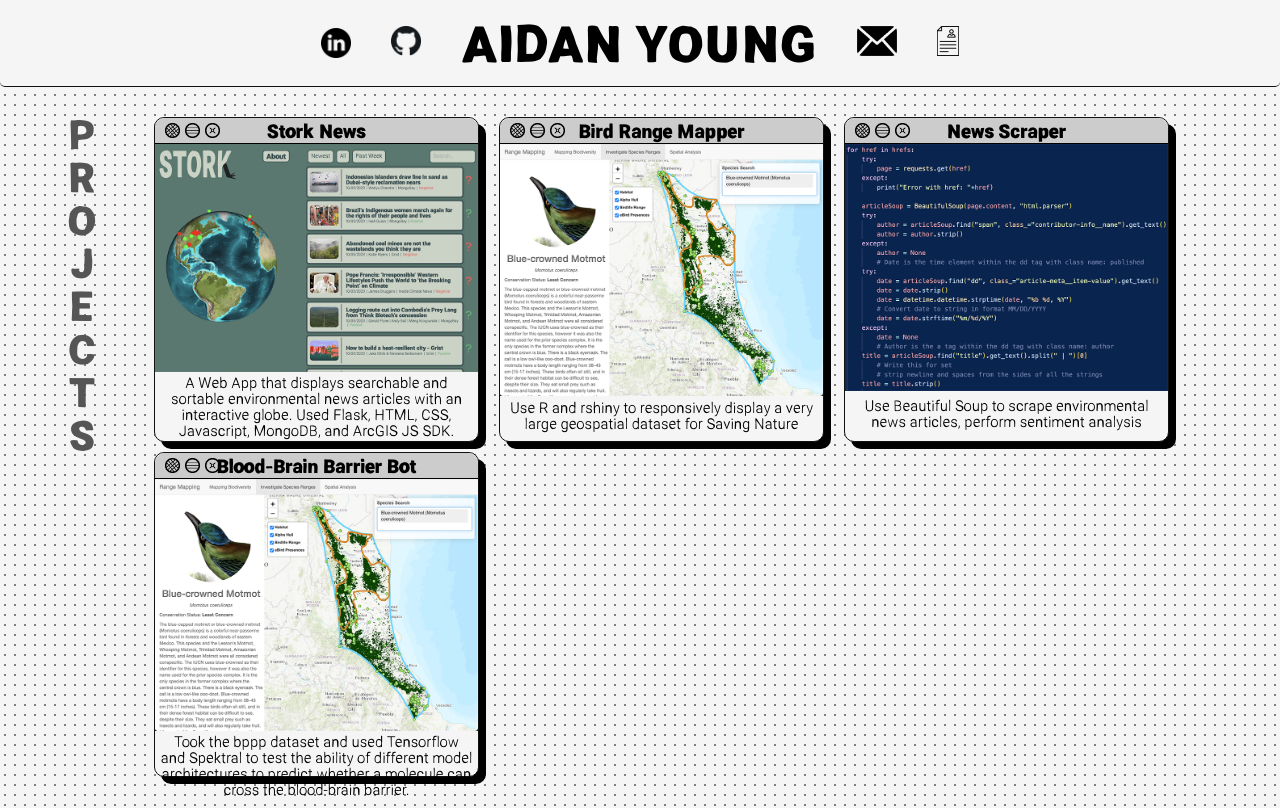
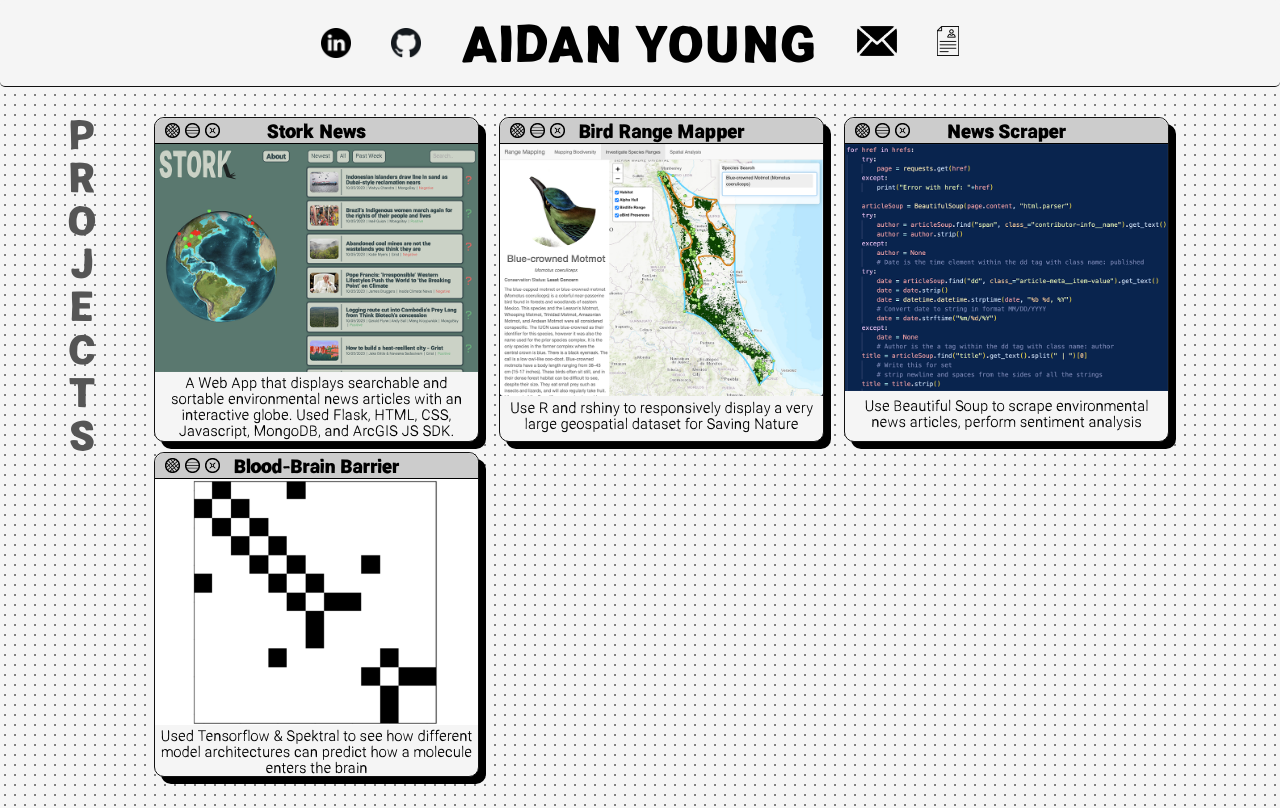
Before and after one commit to aidany0ung/aidany0ung.github.io, a plain HTML site: page home.html in a window 1280 px wide. Shown: the top 808 px of the page. Drawn offline with Linux system fonts and the light colour scheme.

Commit message:
Update home.html

```diff
--- a/home.html
+++ b/home.html
@@ -15,14 +15,14 @@
                 <a id='linkedin' href="https://www.linkedin.com/in/aidantlyoung" target="_blank"><img src="assets/images/li.png" height="30px"></a>
             </div>
             <div class="headericon">
-                <a id='github' href='https://github.com/aidany0ung' target="_blank"><img src="assets/images/gh.png" height="30px"></a>
+                <img src="assets/images/gh.png" height="30px">
             </div>
             <div id="name">AIDAN YOUNG</div>
             <div class="headericon">
                 <a href="mailto: aidantlyoung@gmail.com"><img src="assets/images/mail.png" height="30px"></a>
             </div>
             <div class="headericon">
-                <a href="WorkingAidanYoungResume2.pdf" target="_blank"><img src="assets/images/resume.png" height="30px"></a>
+                <a href="WorkingAidanYoungResume.pdf" target="_blank"><img src="assets/images/resume.png" height="30px"></a>
             </div>
             <!--<input type="color" id="colorpicker" value="#ffffff">-->
         </div>
@@ -81,11 +81,11 @@
                                 <img src="assets/images/midicon.png" height="15px">
                                 <img src="assets/images/lasticon.png" height="15px">
                             </div>
-                            <div class="card-title"><h3>Blood-Brain Barrier Bot</h3></div>
+                            <div class="card-title"><h3>Blood-Brain Barrier</h3></div>
                         </div>
-                        <img src="assets/images/birdmap.png" height="100px">
+                        <img src="assets/images/bppp.png" height="100px">
 
-                        <div class="card-text">Took the bppp dataset and used Tensorflow and Spektral to test the ability of different model architectures to predict whether a molecule can cross the blood-brain barrier.</div>
+                        <div class="card-text">Used Tensorflow & Spektral to see how different model architectures can predict how a molecule enters the brain</div>
                     </div></a>
             </div>
         </div>
```
